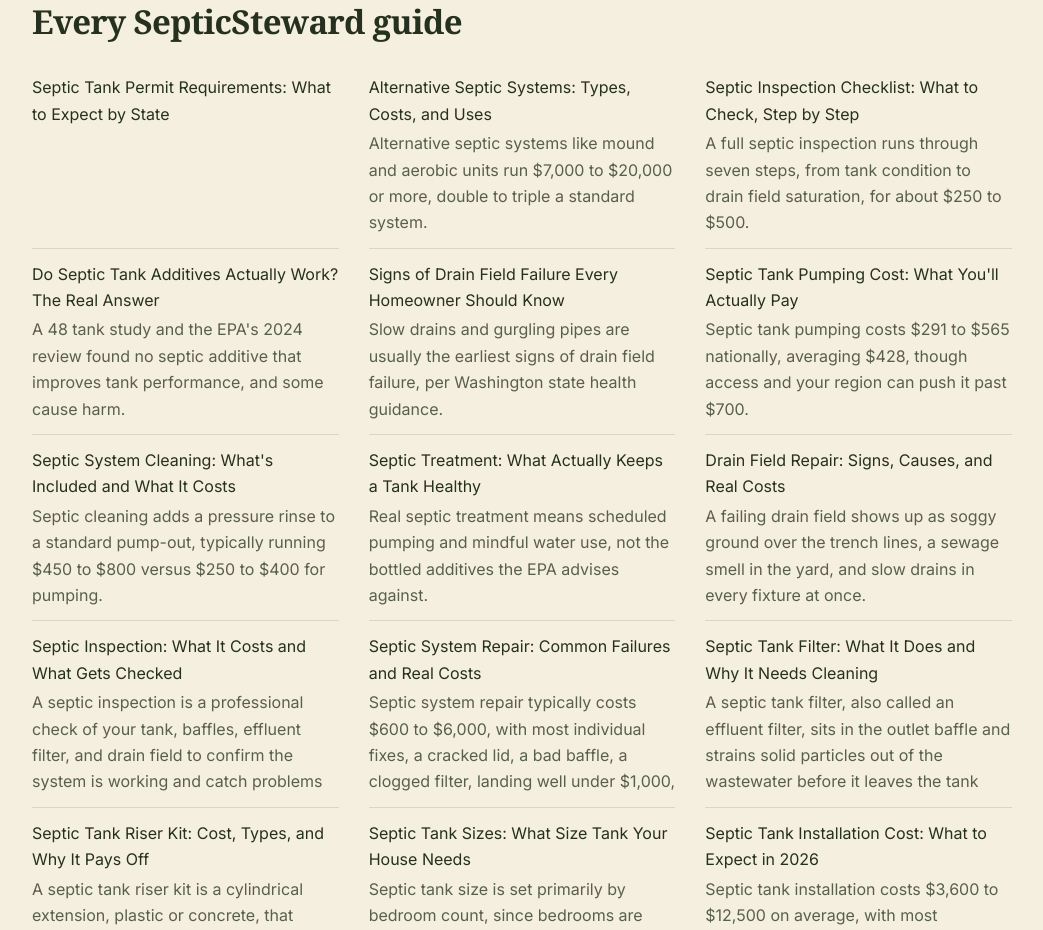
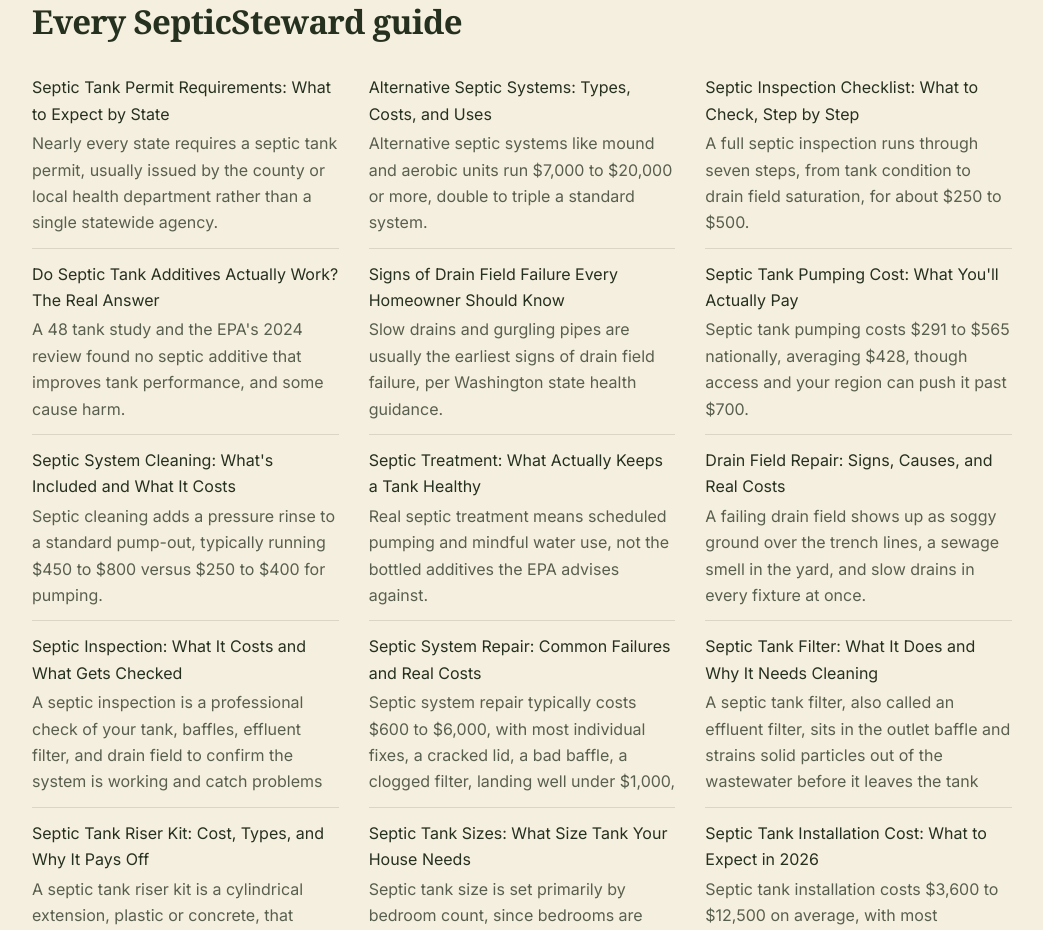
Before and after one commit to rsteitiyeh/septicsteward-site, an Astro site: page / in a window 1280 px wide. Shown: the part 5932-6862 px from the top of the page, without its empty margins (118-1161 px from the left). Built offline with nearby package versions, Linux system fonts and the light colour scheme; Astro itself is replaced by a stand-in of ours.

Commit message:
meta: fill empty article meta descriptions

```diff
--- a/src/content/articles/septic-permit-guide-by-state.md
+++ b/src/content/articles/septic-permit-guide-by-state.md
@@ -1,6 +1,6 @@
 ---
 title: "Septic Tank Permit Requirements: What to Expect by State"
-description: ""
+description: "Nearly every state requires a septic tank permit, usually issued by the county or local health department rather than a single statewide agency."
 keyword: "septic tank permit requirements by state"
 publishDate: 2026-07-29
 ---
```
